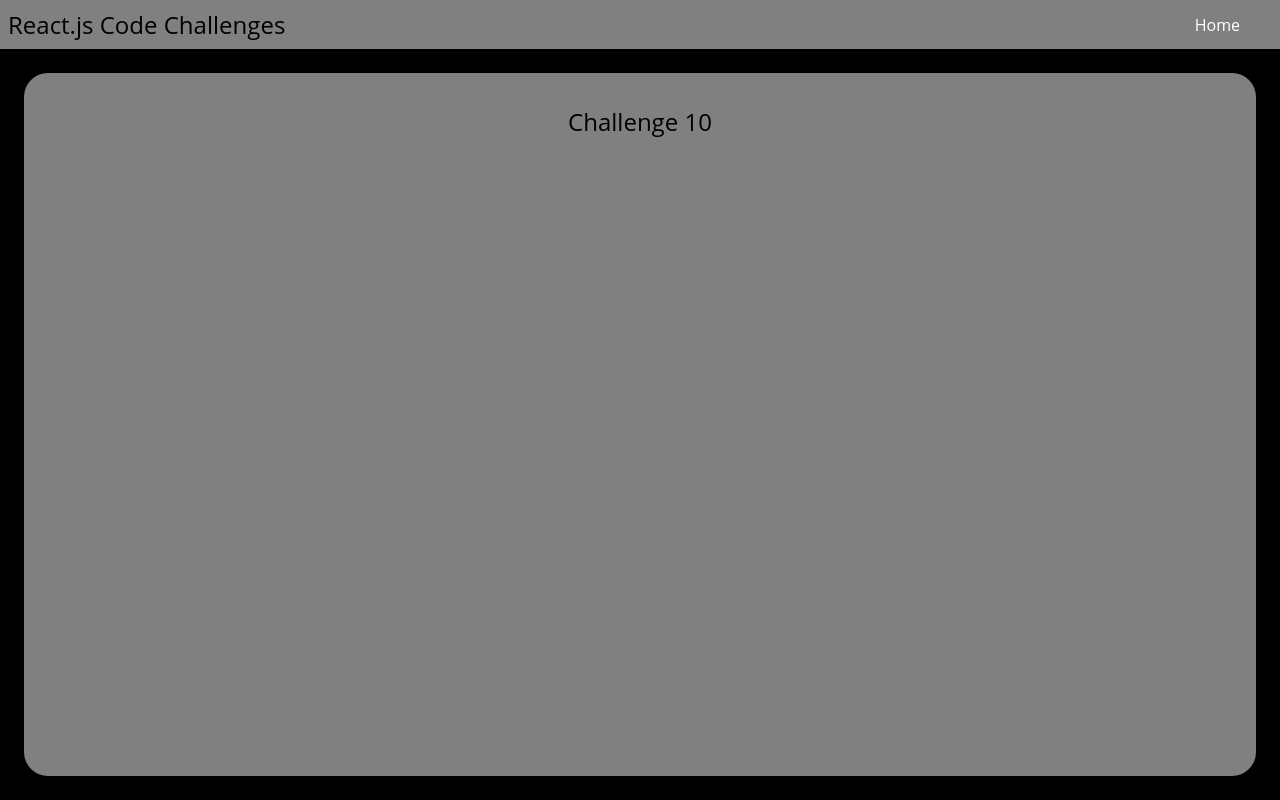
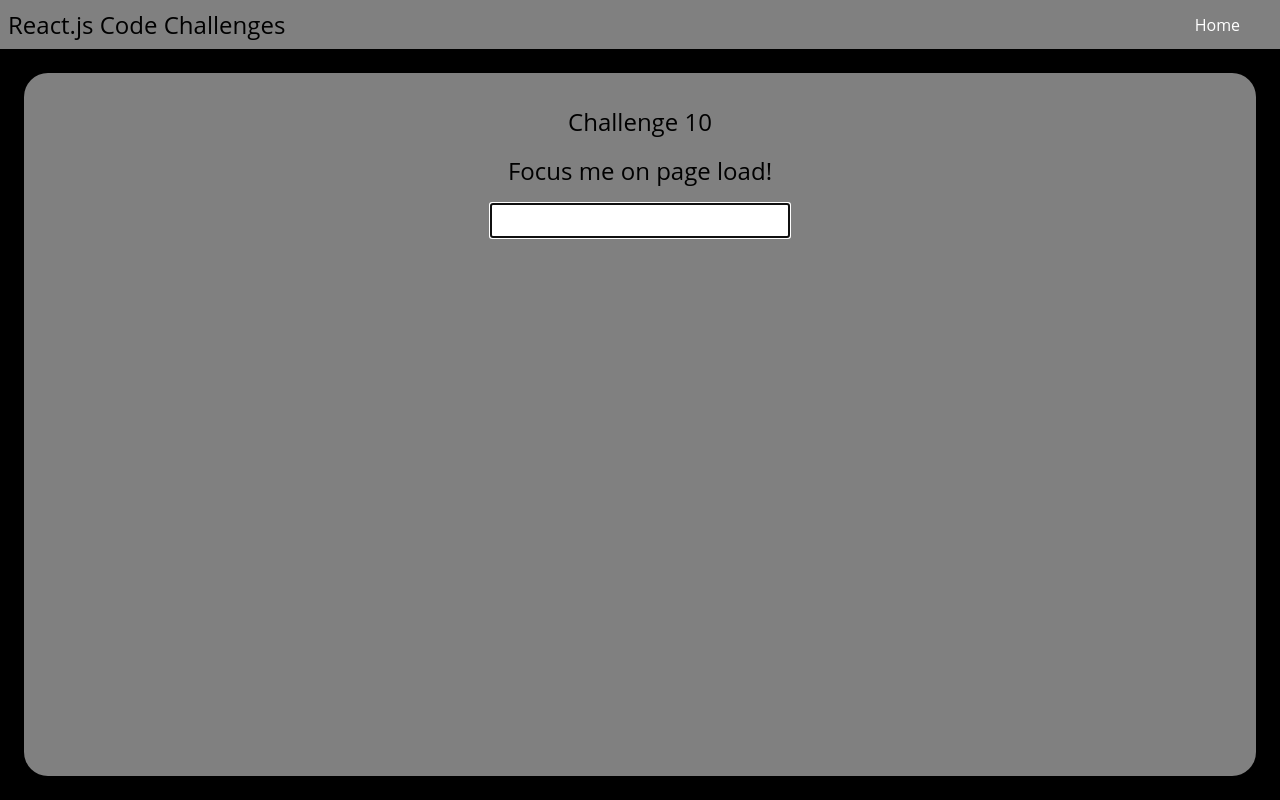
Before and after one commit to CelestialCoyote/reactjs-code-challenges, a React (Create React App) app: page /challenge10 in a window 1280 px wide. Built offline with nearby package versions, Linux system fonts and the light colour scheme.

Commit message:
FocusInput challenge.

```diff
--- /dev/null
+++ b/src/components/10-FocusInput/FocusInput.css
@@ -0,0 +1,5 @@
+.focus-input {
+    display: flex;
+    flex-direction: column;
+    justify-content: center;
+}
--- /dev/null
+++ b/src/components/10-FocusInput/FocusInput.js
@@ -0,0 +1,21 @@
+import { useEffect, useRef } from "react";
+import './FocusInput.css';
+
+
+const FocusInput = () => {
+    const focusedInput = useRef(null);
+
+    useEffect(() => {
+        focusedInput.current.focus();
+    }, []);
+
+    return (
+        <div className='focus-input'>
+            <label htmlFor='focused-input'>Focus me on page load!</label>
+            <input name='focused-input' ref={focusedInput}></input>
+        </div>
+    );
+};
+
+
+export default FocusInput;
--- a/src/pages/Challenge10/Challenge10.js
+++ b/src/pages/Challenge10/Challenge10.js
@@ -1,4 +1,5 @@
 import React from 'react';
+import FocusInput from '../../components/10-FocusInput/FocusInput';
 import './Challenge10.css';
 
 
@@ -6,6 +7,7 @@ const Challenge10 = () => {
     return (
         <div className="challenge10">
             <label>Challenge 10</label>
+            <FocusInput />
         </div>
     );
 };
```
